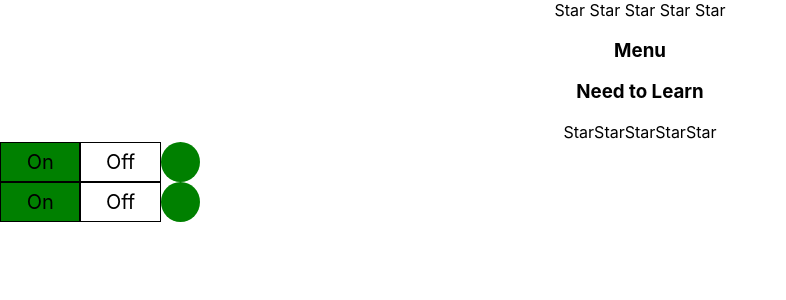
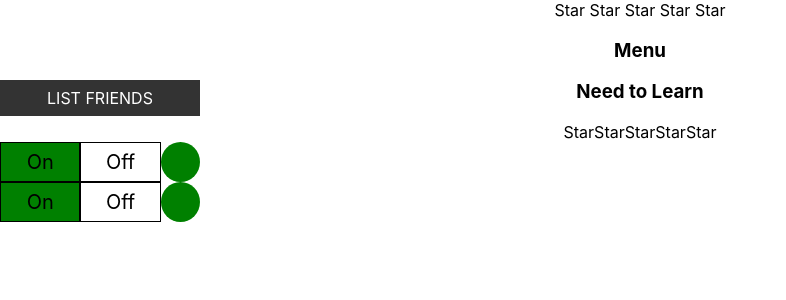
Before and after one commit to FtShow/ReactLearning, a React (Create React App) app: page / in a window 1280 px wide. Shown: the top 300 px of the page, without its empty margins (0-786 px from the left). Built offline with nearby package versions, Linux system fonts and the light colour scheme.

Commit message:
select list

```diff
--- a/src/App.tsx
+++ b/src/App.tsx
@@ -6,7 +6,7 @@ import {OnOff} from "./Components/OnOff/OnOff";
 import {Rating, ratingValueType} from "./Components/Ratings/Rating";
 import {UncontroledAccordion} from "./Components/UncontroledAccordion/UncontroledAccordion";
 import {UncontroledRatings} from "./Components/UncontroledRatings/UncontroledRatings";
-
+import {SelectList} from "./Components/SelectList/SelectList";
 
 
 function App() {
@@ -17,20 +17,29 @@ function App() {
     const onChangeHandler = () => {
         setOnOfValue(!onOfValue)
     }
-    const changeRating = (v:ratingValueType)=>{
+    const changeRating = (v: ratingValueType) => {
         setRatingValue(v)
     }
+    const testState = [
+        {title: "Misha", value: crypto.randomUUID()},
+        {title: "Dima", value:  crypto.randomUUID()},
+        {title: "Nasty", value:  crypto.randomUUID()},
+        {title: "Lol", value:  crypto.randomUUID()},
+        {title: "KEK", value:  crypto.randomUUID()},
+    ]
 
     return (
         <div className="App">
             <Rating value={ratingValue} setRating={changeRating}/>
-            <Accordion titleValue={'Menu'}
+            <Accordion titleValue={"Menu"}
                        collapsed={accordionCollapsed}
-                       setCollapsed={() => {setAccordionCollapsed(!accordionCollapsed)}}/>
+                       setCollapsed={() => {
+                           setAccordionCollapsed(!accordionCollapsed)
+                       }}/>
 
-
-            <UncontroledAccordion titleValue={'Need to Learn'}/>
-            <UncontroledRatings />
+            <SelectList  list={testState}/>
+            <UncontroledAccordion titleValue={"Need to Learn"}/>
+            <UncontroledRatings/>
             <UncontroledOnOff state={onOfValue} setOnOfValue={onChangeHandler}/>
             <OnOff state={onOfValue}/>
         </div>
--- a/src/Components/Accordion/Accordion.tsx
+++ b/src/Components/Accordion/Accordion.tsx
@@ -6,7 +6,7 @@ type AccordionPropsType = {
     setCollapsed: (e: boolean)=>void
 }
 
-function Accordion(props: AccordionPropsType) {
+export const Accordion=(props: AccordionPropsType)=> {
     let {titleValue, collapsed, ...otherProps} = props;
 
         return (
--- /dev/null
+++ b/src/Components/SelectList/SelectList.tsx
@@ -0,0 +1,33 @@
+import React, {MouseEvent, MouseEventHandler, useState} from "react";
+import {Box, FormControl, InputLabel, List, ListItem, ListItemButton, ListItemText, NativeSelect} from "@mui/material";
+
+type itemSelectList = {
+    title: string,
+    value: any
+
+}
+type SelectListPropsType = {
+    list: itemSelectList[]
+}
+
+export const SelectList: React.FC<SelectListPropsType> = (props) => {
+    const [title, setTitle] = useState<string | null>("LIST FRIENDS")
+    const [visibleList, setVisibleList] = useState(true)
+    const onClickHandler = (e: MouseEvent<HTMLDivElement>) => {
+        setTitle("Chosen friend:  " + e.currentTarget.textContent)
+
+    }
+
+    const displayList = props.list.map(listItem =>
+        <ListItemButton onClick={onClickHandler}><ListItemText sx={{textAlign: "center"}}
+                                                               primary={listItem.title}/></ListItemButton>)
+    return (
+
+        <Box sx={{width: 200, bgcolor: "#333333", color: "white", position: "absolute"}}>
+            <List sx={{textAlign: "center"}} onClick={() => setVisibleList(!visibleList)}>
+                {visibleList ? title : displayList}
+            </List>
+        </Box>
+
+    );
+};
```
Also changed, not shown: package.json (+31 -1 lines), 1 other file (tests, documents, lock files or other folders).
